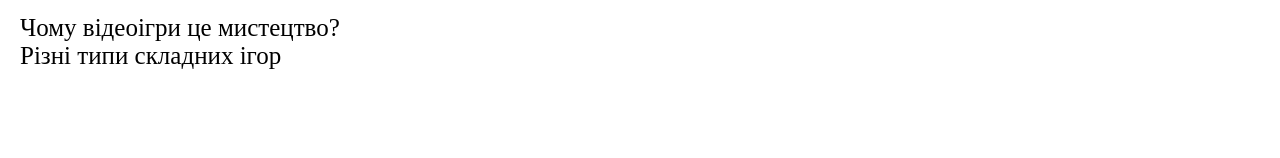
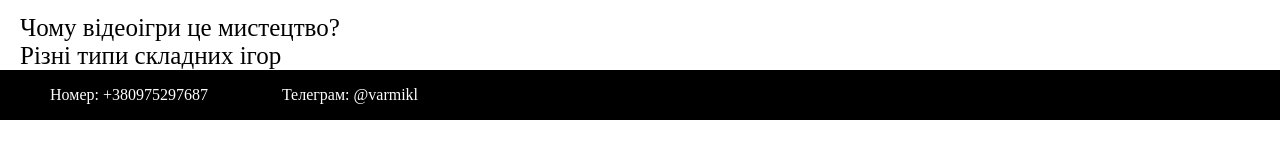
Before and after one commit to varmikl/about-hardgame, a plain HTML site: page index.html in a window 1280 px wide. Shown: the part 608-766 px from the top of the page. Drawn offline with Linux system fonts and the light colour scheme.

Commit message:
Add files via upload

```diff
--- a/index.html
+++ b/index.html
@@ -43,5 +43,14 @@
         >Різні типи складних ігор</a
       >
     </div>
+    <div class="footer">
+      <ul class="nav-list">
+        <li><a href="">Номер: +380975297687</a></li>
+
+        <li class="lil">
+          <a href="https://t.me/+380975297687">Телеграм: @varmikl</a>
+        </li>
+      </ul>
+    </div>
   </body>
 </html>
--- a/style.css
+++ b/style.css
@@ -154,6 +154,21 @@ table{
     padding: 10px;
 }
 
+.footer{
+
+    display: flex;
+    justify-content:space-between ;
+    box-sizing: border-box;
+    width: 1920px;
+
+    background-color:black;
+}
+
+.lil{
+    background-color: solid black;
+    padding-left: 50px;
+}
+
 .left{
     width: 20%;
 
```
